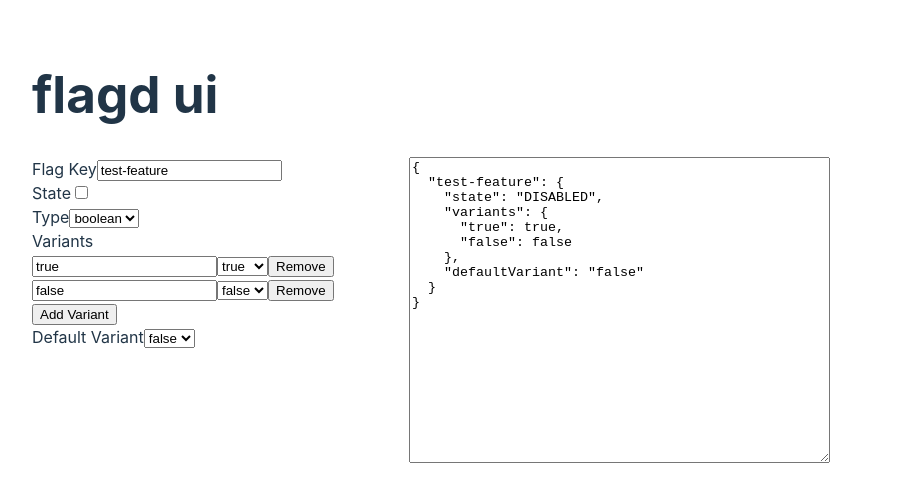
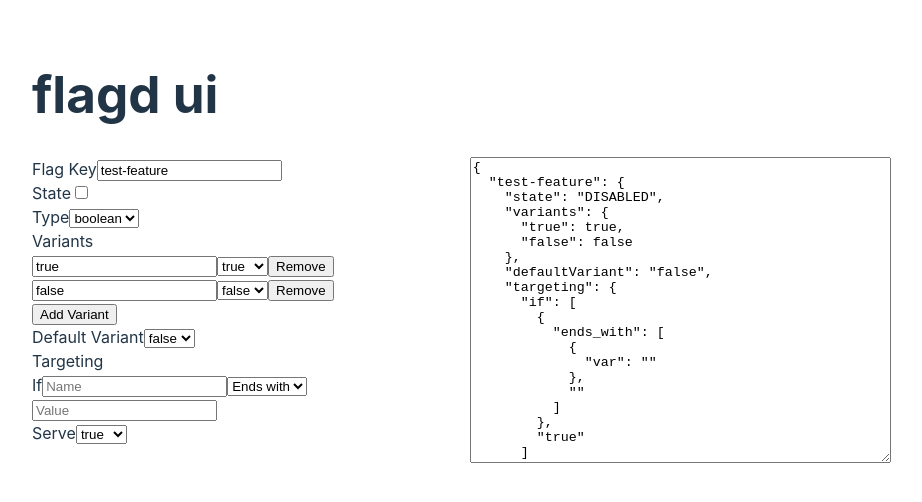
Before and after one commit to yangzhaox/flagd-ui, a React (Vite) app: page / in a window 1280 px wide. Shown: the top 502 px of the page, without its empty margins (0-922 px from the left). Built offline with nearby package versions, Linux system fonts and the light colour scheme.

Commit message:
initial targeting

```diff
--- a/src/App.css
+++ b/src/App.css
@@ -13,5 +13,5 @@
 }
 
 .left {
-  width: 30%;
+  width: 35%;
 }
--- a/src/App.jsx
+++ b/src/App.jsx
@@ -10,7 +10,11 @@
     { name: "true", value: true },
     { name: "false", value: false }
   ])
+  const [condition, setCondition] = useState({
+    name: "", operator: "ends_with", value: ""
+  })
   const [defaultVariant, setDefaultVariant] = useState("false")
+  const [targetVariant, setTargetVariant] = useState("true")
 
   const handleTypeChange = (newType) => {
     setType(newType)
@@ -81,6 +85,8 @@
       type,
       variants,
       defaultVariant,
+      condition,
+      targetVariant
     }
     const convertedJson = flagFormConverter(json)
     return JSON.stringify(convertedJson, null, 2)
@@ -139,11 +145,40 @@
           </div>
           <div>
             <label htmlFor="defaultVariant">Default Variant</label>
-            <select id="defaultVariant" value={defaultVariant} onChange={(e) => setDefaultVariant(e.target.value)}>
+            <select id="defaultVariant"
+                    value={defaultVariant}
+                    onChange={(e) => setDefaultVariant(e.target.value)}>
               {variants.filter(variant => variant.name).map((variant, index) => (
                 <option key={`variant-${index}`} value={variant.name}>{variant.name}</option>
               ))}
             </select>
+          </div>
+          <div>
+            <label>Targeting<br/>
+              <label>If
+                <input id="conditionName" placeholder="Name"
+                       value={condition.name}
+                       onChange={(e) => setCondition({ ...condition, name: e.target.value })} />
+                <select id="operator"
+                        value={condition.operator}
+                        onChange={(e) => setCondition({ ...condition, operator: e.target.value })}>
+                  <option value="ends_with">Ends with</option>
+                </select>
+                <input id="conditionValue" placeholder="Value"
+                       value={condition.value}
+                       onChange={(e) => setCondition({ ...condition, value: e.target.value })} />
+              </label>
+              <br/>
+              <label>Serve
+                <select id="targetVariant"
+                        value={targetVariant}
+                        onChange={(e) => setTargetVariant(e.target.value)}>
+                  {variants.filter(variant => variant.name).map((variant, index) => (
+                    <option key={`targetVariant-${index}`} value={variant.name}>{variant.name}</option>
+                  ))}
+                </select>
+              </label>
+            </label>
           </div>
         </div>
         <div>
--- a/src/flagFormConverter.js
+++ b/src/flagFormConverter.js
@@ -16,7 +16,14 @@
                 }
                 return acc
             }, {}),
-            defaultVariant: formData.defaultVariant
+            defaultVariant: formData.defaultVariant,
+            targeting: {
+                if: [{
+                    [formData.condition?.operator]: [{
+                        var: formData.condition?.name
+                    }, formData.condition?.value]
+                }, formData.targetVariant]
+            }
         }
     }
 }
```
Also changed, not shown: 1 other file (tests, documents, lock files or other folders).
